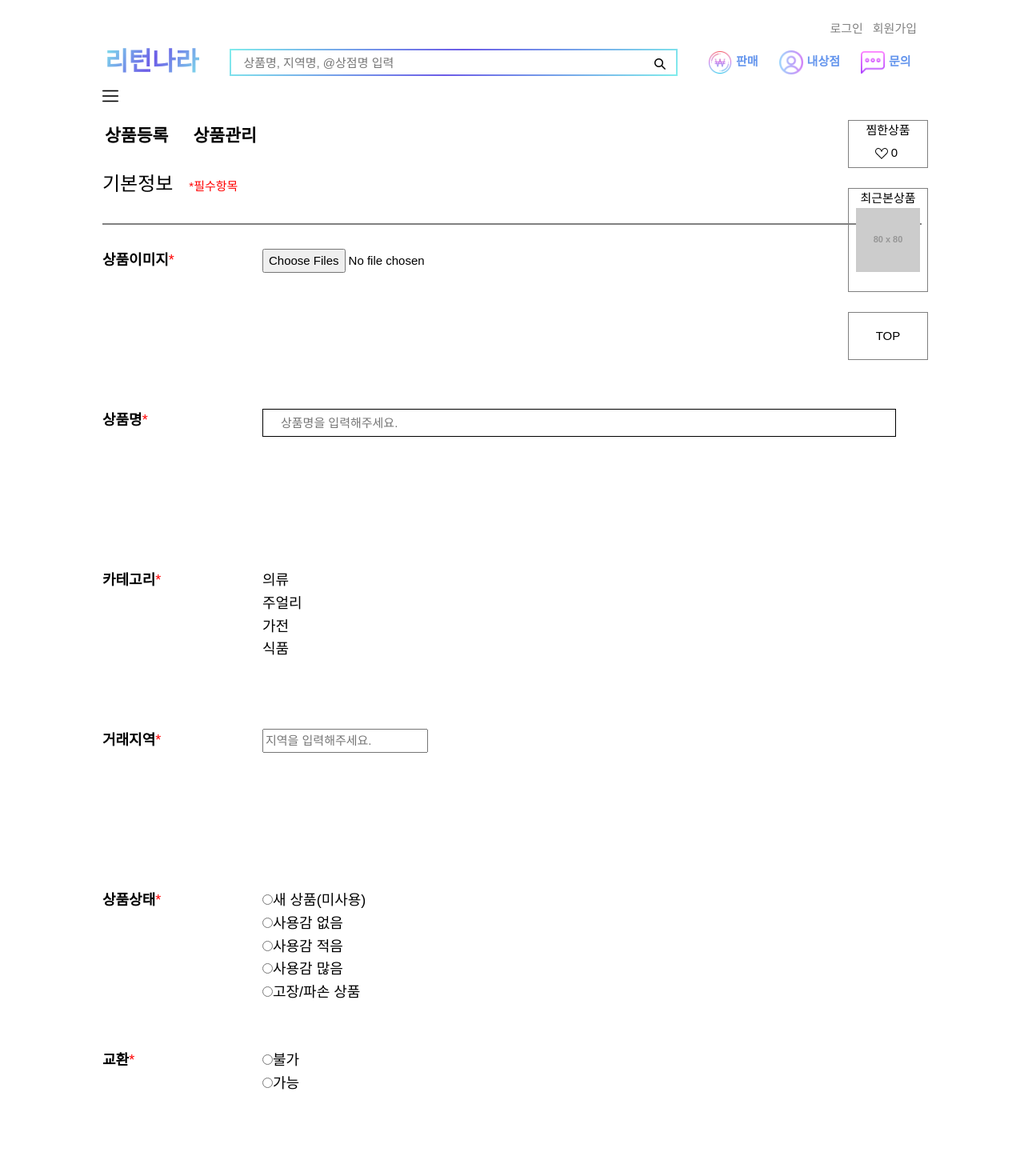
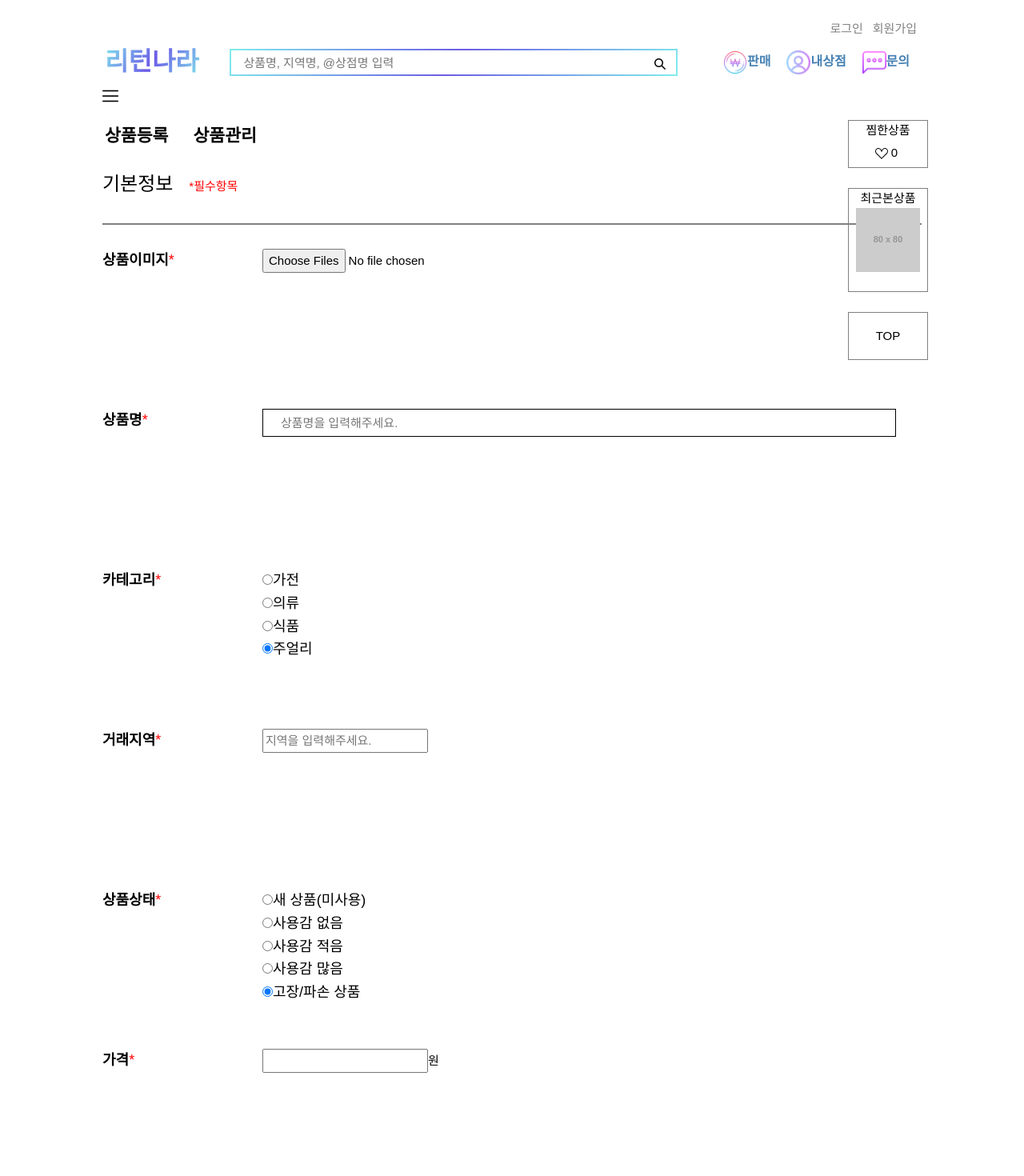
Before and after one commit to smdyuq/ReturnProject, a Vue app in the folder Vue/FrontEnd/: page /SalesManagement in a window 1280 px wide. Shown: the top 1470 px of the page at 80% size. Built offline with nearby package versions, Linux system fonts and the light colour scheme.

Commit message:
2024.02.19 오후

```diff
--- a/Vue/FrontEnd/src/components/layout/CardWrapper.vue
+++ b/Vue/FrontEnd/src/components/layout/CardWrapper.vue
@@ -6,7 +6,7 @@
 
         <div class="cardWrapper">
 
-            <div class="cardWrap">
+            <!-- <div class="cardWrap">
                 <div class="imgWrapper">
                     <div><router-link to="/productDetail"><img src="https://via.placeholder.com/194.jpg"
                                 alt="194 * 194 size image"></router-link></div>
@@ -144,7 +144,7 @@
                         <span><router-link to="/productDetail">업데이트 시간</router-link></span>
                     </div>
                 </div>
-            </div>
+            </div> -->
 
 
 
--- a/Vue/FrontEnd/src/components/layout/Header.vue
+++ b/Vue/FrontEnd/src/components/layout/Header.vue
@@ -3,9 +3,9 @@
     <div class="headerWrapper">
       <div style="display:grid">
         <div class="loginSignup" style="margin-top:0;">
-          <button v-if="!isLoggedIn" @click="goLogin()" style="color:gray;">로그인</button>
-          <button v-if="!isLoggedIn" @click="goSignUp()" style="color:gray;">회원가입</button>
-          <button v-if="isLoggedIn" @click="logout()" style="color:gray;">로그아웃</button>
+          <button v-if="!isLoggedIn()" @click="goLogin()" style="color:gray;">로그인</button>
+          <button v-if="!isLoggedIn()" @click="goSignUp()" style="color:gray;">회원가입</button>
+          <button v-if="isLoggedIn()" @click="logout()" style="color:gray;">로그아웃</button>
         </div>
         <div class="headerWrap">
           <router-link to="/">
@@ -22,13 +22,19 @@
             </div>
           </div>
           <div style="width:300px;">
-            <ul class="headerList" style="color:white;">
-              <li><router-link to="/SalesManagement"><img src="../../assets/img/판매.png" width="30" height="30"
-                    style="margin-right:5px 0px">판매</router-link></li>
-              <li><router-link to="/StoreProduct"><img src="../../assets/img/내상점.png" width="30" height="30"
-                    style="margin-right:5px 0px">내상점</router-link></li>
-              <li><a href="/Board" target="_blank"><img src="../../assets/img/문의하기.png" width="30" height="30"
-                    style="margin-right:5px 0px">문의</a></li>
+            <ul class="headerList" style="color:black;">
+
+              <li @click="goSales()" class="MyList">
+                <img src="../../assets/img/판매.png" width="30" height="30"
+                    style="margin-right:5px 0px;">판매</li>
+
+              <li @click="goStore()" class="MyList">
+                <img src="../../assets/img/내상점.png" width="30" height="30"
+                    style="margin-right:5px 0px">내상점</li>
+
+              <li @click="goBoard()" class="MyList">
+                <img src="../../assets/img/문의하기.png" width="30" height="30"
+                    style="margin-right:5px 0px">문의</li>
             </ul>
           </div>
         </div>
@@ -41,17 +47,17 @@
       <ul class="menubars" @mouseover="showMenu" @mouseleave="hideMenu">
         <li class="menuCategory"><router-link to="/CategoryAll" style="color:black;">전체 카테고리</router-link></li>
         <div class="line" style="border: 0.5px solid gray;"></div>
+        <router-link to="/CategoryHomeAppliances">
+          <li>가전</li>
+        </router-link>
         <router-link to="/CategoryCloth">
           <li>의류</li>
         </router-link>
+        <router-link to="/CategoryFood">
+          <li>식품</li>
+        </router-link>
         <router-link to="/CategoryJewelry">
           <li>주얼리</li>
-        </router-link>
-        <router-link to="/CategoryHomeAppliances">
-          <li>가전</li>
-        </router-link>
-        <router-link to="/CategoryFood">
-          <li>식품</li>
         </router-link>
       </ul>
     </div>
@@ -59,24 +65,53 @@
 </template>
 
 <script>
-import { computed } from 'vue';
+import { mapState, mapActions } from 'pinia';
 import { userStore } from '../../stores/Member';
 
 export default {
   computed: {
-    isLoggedIn: computed(() => userStore.getMemberId() !== ''), // 로그인 여부 확인
+    ...mapState(userStore, ['getMemberId']),
+    // : computed(() => userStore.getMemberId() !== ''), // 로그인 여부 확인
   },
   methods: {
+    ...mapActions(userStore,['setMemberId']),
+    isLoggedIn() {
+      return this.getMemberId !== '';
+    },
+    goSales() {
+      if(this.getMemberId !== '') {
+        this.$router.push('/SalesManagement');
+      } else {
+        alert("로그인이 필요합니다.");
+      }
+    },
+    goStore() {
+      if(this.getMemberId !== '') {
+        this.$router.push('/StoreProduct');
+      } else {
+        alert("로그인이 필요합니다.");
+      }
+    },
+    goBoard() {
+      if(this.getMemberId !=='') {
+        this.$router.push('/Board');
+      } else {
+        alert("로그인이 필요합니다.");
+      }
+    },
+
+
+
+
     goLogin() {
       this.$router.push('/loginPage');
-
     },
     goSignUp() {
       this.$router.push('/signupPage');
     },
     logout() {
-      userStore.setMemberId(''); // 로그아웃 시 회원 정보 초기화
-      this.$router.push('/loginPage');
+      this.setMemberId('');
+      this.$router.push('/');
     },
     showMenu() {
       const menu = document.querySelector('.menubars');
@@ -202,7 +237,6 @@ ul {
 
 .headerList {
   display: flex;
-  padding-left: 10px;
   width: 300px;
   float: right;
   color: turquoise;
@@ -245,6 +279,11 @@ button {
   border-top: 1px solid #444444;
   margin: 10px 0px;
   width: 100%;
+}
+.MyList {
+  font-size:medium;
+  font-weight:bold;
+  color:steelblue;
 }
 
 .menubars>li {
--- a/Vue/FrontEnd/src/components/product/ProductRegistration.vue
+++ b/Vue/FrontEnd/src/components/product/ProductRegistration.vue
@@ -18,7 +18,7 @@
                 <span class="basicInfo">상품명<span class="sectionSign">*</span></span>
 
                 <div class="productNameWrap">
-                    <input class="productName" type="search" placeholder="상품명을 입력해주세요." />
+                    <input class="productName" type="search" placeholder="상품명을 입력해주세요." v-model="salesName" />
                 </div>
             </div>
 
@@ -28,12 +28,22 @@
                     <span class="basicInfo">카테고리<span class="sectionSign">*</span></span>
 
                     <div class="infoContent">
-                        <ul class="category">
-                            <li>의류</li>
-                            <li>주얼리</li>
-                            <li>가전</li>
-                            <li>식품</li>
-                        </ul>
+                        <div class="category">
+                            <div>
+                                <div>
+                                    <input type="radio" id="" name="category" v-model="salesCategory"><label for="">가전</label>
+                                </div>
+                                <div>
+                                    <input type="radio" id="" name="category" v-model="salesCategory"/><label for="">의류</label>
+                                </div>
+                                <div>
+                                    <input type="radio" id="" name="category" v-model="salesCategory"/><label for="">식품</label>
+                                </div>
+                                <div>
+                                    <input type="radio" id="" name="category" v-model="salesCategory"/><label for="">주얼리</label>
+                                </div>
+                            </div>
+                        </div>
                     </div>
                 </div>
             </div>
@@ -42,7 +52,7 @@
                 </span>
 
                 <div class="infoContent">
-                    <input type="text" placeholder="지역을 입력해주세요." />
+                    <input type="text" placeholder="지역을 입력해주세요." v-model="salesAddress"/>
                 </div>
             </div>
 
@@ -50,29 +60,29 @@
                 <span class="basicInfo">상품상태<span class="sectionSign">*</span></span>
                 <div>
                     <div>
-                        <input type="radio" id="ProductStatus1" name="ProductStatus" /><label for="ProductStatus1">새
+                        <input type="radio" id="ProductStatus1" name="ProductStatus" v-model="salesCondition"/><label for="ProductStatus1">새
                             상품(미사용)</label>
                     </div>
                     <div>
-                        <input type="radio" id="ProductStatus2" name="ProductStatus" /><label for="ProductStatus2">사용감
+                        <input type="radio" id="ProductStatus2" name="ProductStatus" v-model="salesCondition"/><label for="ProductStatus2">사용감
                             없음</label>
                     </div>
                     <div>
-                        <input type="radio" id="ProductStatus3" name="ProductStatus" /><label for="ProductStatus3">사용감
+                        <input type="radio" id="ProductStatus3" name="ProductStatus" v-model="salesCondition"/><label for="ProductStatus3">사용감
                             적음</label>
                     </div>
                     <div>
-                        <input type="radio" id="ProductStatus4" name="ProductStatus" /><label for="ProductStatus4">사용감
+                        <input type="radio" id="ProductStatus4" name="ProductStatus" v-model="salesCondition"/><label for="ProductStatus4">사용감
                             많음</label>
                     </div>
                     <div>
-                        <input type="radio" id="ProductStatus5" name="ProductStatus" /><label for="ProductStatus5">고장/파손
+                        <input type="radio" id="ProductStatus5" name="ProductStatus" v-model="salesCondition"/><label for="ProductStatus5">고장/파손
                             상품</label>
                     </div>
                 </div>
             </div>
 
-            <div class="infoTitle">
+            <!-- <div class="infoTitle">
                 <span class="basicInfo">교환<span class="sectionSign">*</span></span>
                 <div>
                     <div>
@@ -84,46 +94,90 @@
                             for="ExchangeStatus1">가능</label>
                     </div>
                 </div>
-            </div>
+            </div> -->
 
             <div class="infoTitle">
                 <span class="basicInfo">가격<span class="sectionSign">*</span></span>
-                <div><input type="number" /><span>원</span></div>
+                <div><input type="number" v-model="salesPrice"/><span>원</span></div>
             </div>
 
             <div class="infoTitle">
                 <span class="basicInfo">배송비<span class="sectionSign">*</span></span>
                 <div>
-                    <input type="radio" id="shipping1" name="ExchangeStatus" /><label for="shipping1">배송비 포함</label>
+                    <input type="radio" id="shipping1" name="ExchangeStatus" v-model="salesDelivery" /><label for="shipping1">배송비 포함</label>
                 </div>
                 <div>
-                    <input type="radio" id="shipping1" name="ExchangeStatus" /><label for="shipping1">배송비 별도</label>
+                    <input type="radio" id="shipping1" name="ExchangeStatus" v-model="salesDelivery" /><label for="shipping1">배송비 별도</label>
                 </div>
             </div>
 
             <div class="infoTitle">
                 <span class="basicInfo">상품설명<span class="sectionSign">*</span></span>
-                <textarea></textarea>
+                <textarea v-model="salesComment"></textarea>
             </div>
 
             <div class="infoTitle">
                 <span class="basicInfo">수량<span class="sectionSign">*</span></span>
-                <input type="number" id="count" /><span>개</span>
+                <input type="number" id="count" v-model="salesCount"/><span>개</span>
             </div>
 
             <div class="infoTitle">
                 <span class="basicInfo" id="openChat">오픈채팅<span class="sectionSign">*</span></span>
-                <input type="text" placeholder="오픈채팅" id="openChatRink" />
+                <input type="text" placeholder="오픈채팅" id="openChatRink" v-model="salesChatLink"/>
             </div>
         </div>
         <div>
-            <button id="registerBtn">등록하기</button>
+            <button id="registerBtn" @click="registerProduct">등록하기</button>
         </div>
     </div>
 </template>
 
 <script>
-export default {};
+import axiosApi from '../../services/axios';
+import { mapActions, mapState } from 'pinia';
+import { userProduct } from '../../stores/Product/Product';
+
+
+export default {
+
+    computed: {
+        ...mapState(userProduct, ['getUsers'])
+    },
+
+    methods: {
+        ...mapActions(userProduct, ['addUsers']),
+        registerProduct() {
+            // 등록할 상품 데이터
+            const userProduct = {
+                // 각 입력 필드에서 입력된 값을 가져와서 설정
+                salesName: this.salesName,
+                salesCategory: this.salesCategory,
+                salesAddress: this.salesAddress,
+                salesCondition: this.salesCondition,
+                salesPrice : this.salesPrice,
+                salesDelivery: this.salesDelivery,
+                salesComment: this.salesComment,
+                salesCount: this.salesCount,
+                salesChatLink: this.salesChatLink
+
+                // 나머지 필드에 대한 값들도 동일한 방식으로 설정
+            };
+
+            axiosApi.post('/sales/enrollSales', userProduct)
+                .then(response => {
+                    // 등록 성공 시 처리할 로직
+                    console.log(response.data);
+                    alert('상품이 성공적으로 등록되었습니다.');
+                    this.$router.push('/ProductDetail');
+                })
+                .catch(error => {
+
+                    console.error(error);
+                    alert('상품 등록에 실패했습니다. 다시 시도해주세요.');
+                });
+        }
+    }
+}
 </script>
 
 <style scoped>
--- a/Vue/FrontEnd/src/stores/Member.js
+++ b/Vue/FrontEnd/src/stores/Member.js
@@ -8,8 +8,7 @@ export const userStore = defineStore("userKey", {
     return {
         memberNo: -1,
         memberId: '',
-        memberType:-1
-
+        memberType: 1
     };
   },
   actions: {
--- /dev/null
+++ b/Vue/FrontEnd/src/stores/Product/Product.js
@@ -0,0 +1,20 @@
+import { defineStore } from "pinia";
+
+export const userProduct = defineStore('userProduct', {
+    state() {
+        return {
+            userList: []
+        }
+    },
+    actions:{
+        addUsers(data) {
+            this.userList.push(data);
+        }
+    },
+    getters: {
+        getUsers(state) {
+
+            return state.userList;
+        }
+    }
+})
```
Also changed, not shown: Vue/FrontEnd/src/views/Home.vue (+3 -11 lines), Vue/FrontEnd/src/views/Member/LoginPage.vue (+5 -2 lines).
